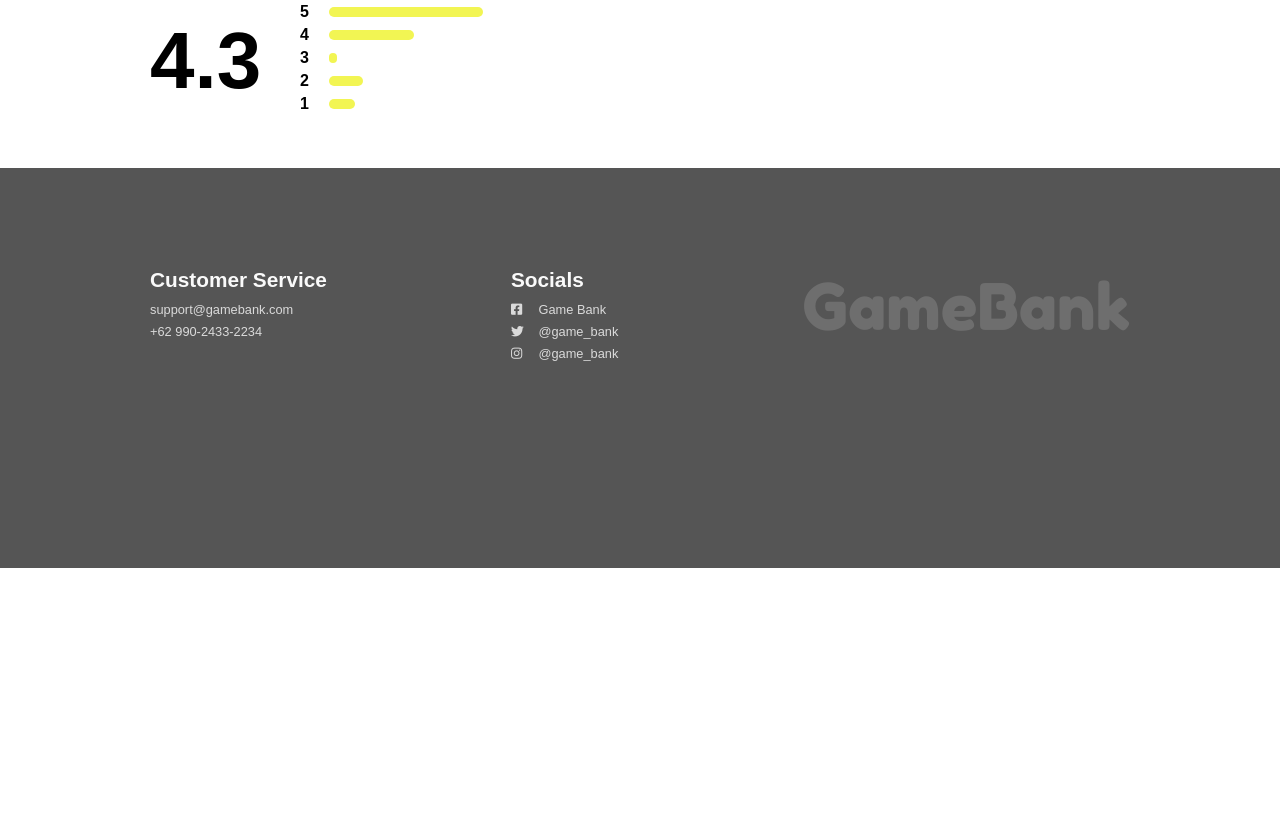
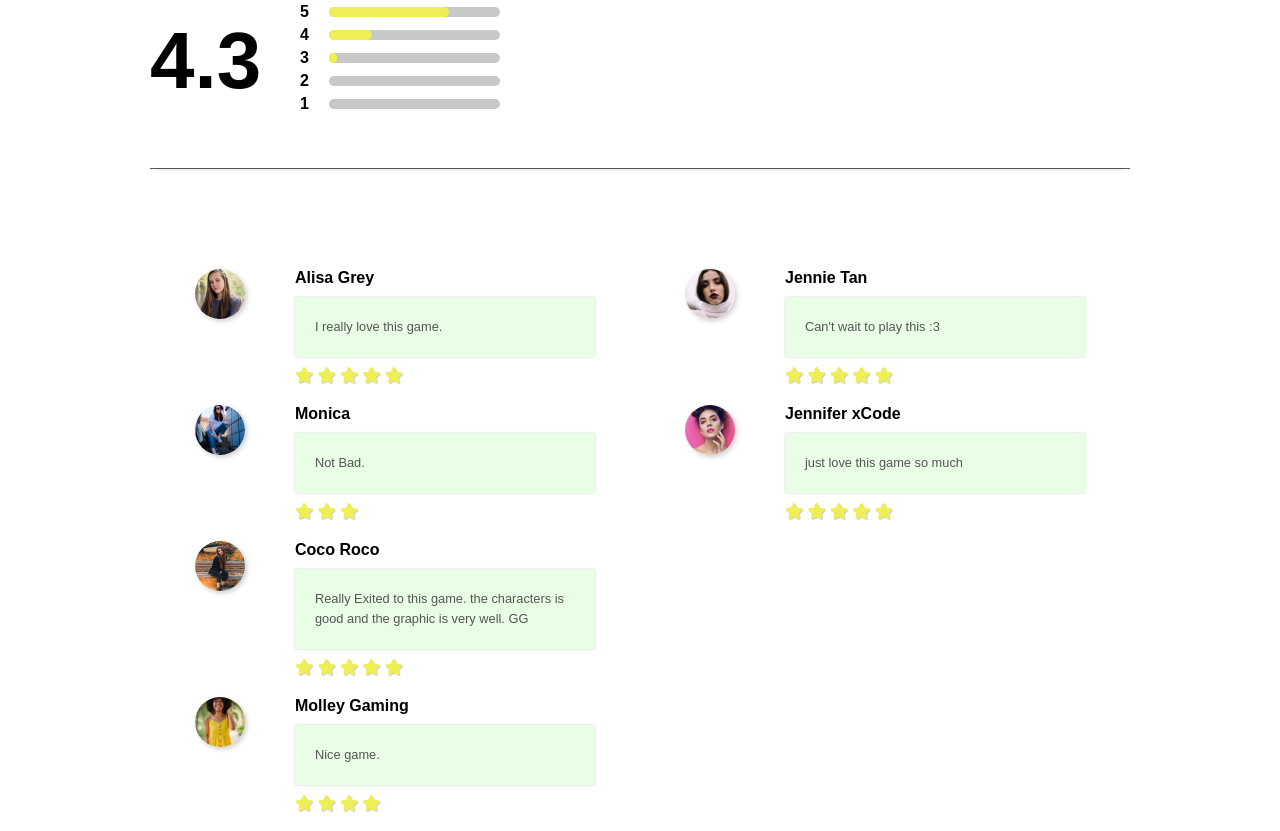
Before and after one commit to aldoBangun/gamebank, a plain HTML site: page page/detail_product.html in a window 1280 px wide. Shown: the part 869-1700 px from the top of the page. Before the commit the page ends 1437 px from the top, so only its background shows below. Drawn offline with Linux system fonts and the light colour scheme.

Commit message:
added user review

```diff
--- a/css/style.css
+++ b/css/style.css
@@ -528,6 +528,11 @@ footer ul li i{
     width: 90%;
     background-color: #6abd58;
 }
+.user-rate{
+    padding: 0 0 50px;
+    border-bottom: 1px solid #555;
+    box-shadow: 0 7px 5px -6px rgba(0,0,0,.1);
+}
 .user-rate .rating{
     display: flex;
     justify-content: space-between;
@@ -550,29 +555,76 @@ footer ul li i{
     flex: 1;
     height: 10px;
     margin: 0 0 0 20px;
+    background-color: rgba(200, 200, 200, 1);
+    border-radius: 5px;;
 }
 .user-rate .diagram .rate span:last-child::before{
     content: '';
     position: absolute;
     top: 0;
     left: 0;
-    background-color: rgb(242, 245, 83);
+    background-color: #ee5;
     height: 100%;
     z-index: 2;
     border-radius: 5px;
 }
 .user-rate .diagram .rate:nth-child(1) span:last-child::before{
-    width: 90%;
+    width: 70%;
 }
 .user-rate .diagram .rate:nth-child(2) span:last-child::before{
-    width: 50%;
+    width: 25%;
 }
 .user-rate .diagram .rate:nth-child(3) span:last-child::before{
     width: 5%;
 }
 .user-rate .diagram .rate:nth-child(4) span:last-child::before{
-    width: 20%;
+    width: 0;
 }
 .user-rate .diagram .rate:nth-child(5) span:last-child::before{
-    width: 15%;
+    width: 0;
 }
+.user-review{
+    display: flex;
+    flex-direction: column;
+    flex-wrap: wrap;
+    height: 90vh;
+    align-items: center;
+    padding: 100px 0 0;
+}
+.user-review .card{
+    min-height: 100px;
+    display: flex;
+    width: 400px;
+    margin: 0 0 20px;
+}
+.user-review .card .card-image{
+    position: relative;
+    width: 50px;
+    height: 50px;
+    border-radius: 50%;
+    overflow: hidden;
+    box-shadow: 2px 2px 5px rgba(0, 0, 0, .2);
+    margin: 0 50px 0 0;
+}
+.user-review .card .card-image img{
+    position: absolute;
+    top: 0;
+    left: 0;
+    height: 100%;
+    width: 100%;
+    object-fit: cover;
+}
+.user-review .card .card-info .comment{
+    width: 300px;
+    padding: 20px;
+    background-color: rgba(111, 250, 79, 0.15);
+    box-shadow: 0 0 2px rgba(0, 0, 0, .2);
+    margin: 10px 0;
+    font-size: .8em;
+    color: #555;
+    line-height: 20px;
+}
+.user-review .card .card-info .rating{
+    color: #ee5;
+    text-shadow: 1px 1px 1px rgba(0, 0, 0, .2);
+}
--- a/page/detail_product.html
+++ b/page/detail_product.html
@@ -122,6 +122,113 @@
                     </div>
                 </div>
             </div>
+            <div class="user-review">
+                <div class="card">
+                    <div class="card-image">
+                        <img src="../img/users/img18.jpg" alt="user">
+                    </div>
+                    <div class="card-info">
+                        <h4>Alisa Grey</h4>
+                        <div class="comment">
+                            <p>I really love this game.</p>
+                        </div>
+                        <div class="rating">
+                            <i class="fas fa-star"></i>
+                            <i class="fas fa-star"></i>
+                            <i class="fas fa-star"></i>
+                            <i class="fas fa-star"></i>
+                            <i class="fas fa-star"></i>
+                        </div>
+                    </div>
+                </div>
+                <div class="card">
+                    <div class="card-image">
+                        <img src="../img/users/img22.jpg" alt="user">
+                    </div>
+                    <div class="card-info">
+                        <h4>Monica</h4>
+                        <div class="comment">
+                            <p>Not Bad.</p>
+                        </div>
+                        <div class="rating">
+                            <i class="fas fa-star"></i>
+                            <i class="fas fa-star"></i>
+                            <i class="fas fa-star"></i>
+                        </div>
+                    </div>
+                </div>
+                <div class="card">
+                    <div class="card-image">
+                        <img src="../img/users/img23.jpg" alt="user">
+                    </div>
+                    <div class="card-info">
+                        <h4>Coco Roco</h4>
+                        <div class="comment">
+                            <p>Really Exited to this game. the characters is good and the graphic is very well. GG</p>
+                        </div>
+                        <div class="rating">
+                            <i class="fas fa-star"></i>
+                            <i class="fas fa-star"></i>
+                            <i class="fas fa-star"></i>
+                            <i class="fas fa-star"></i>
+                            <i class="fas fa-star"></i>
+                        </div>
+                    </div>
+                </div>
+                <div class="card">
+                    <div class="card-image">
+                        <img src="../img/users/img28.jpg" alt="user">
+                    </div>
+                    <div class="card-info">
+                        <h4>Molley Gaming</h4>
+                        <div class="comment">
+                            <p>Nice game.</p>
+                        </div>
+                        <div class="rating">
+                            <i class="fas fa-star"></i>
+                            <i class="fas fa-star"></i>
+                            <i class="fas fa-star"></i>
+                            <i class="fas fa-star"></i>
+                        </div>
+                    </div>
+                </div>
+                <div class="card">
+                    <div class="card-image">
+                        <img src="../img/users/img26.jpg" alt="user">
+                    </div>
+                    <div class="card-info">
+                        <h4>Jennie Tan</h4>
+                        <div class="comment">
+                            <p>Can't wait to play this :3</p>
+                        </div>
+                        <div class="rating">
+                            <i class="fas fa-star"></i>
+                            <i class="fas fa-star"></i>
+                            <i class="fas fa-star"></i>
+                            <i class="fas fa-star"></i>
+                            <i class="fas fa-star"></i>
+                        </div>
+                    </div>
+                </div>
+                <div class="card">
+                    <div class="card-image">
+                        <img src="../img/users/img29.jpg" alt="user">
+                    </div>
+                    <div class="card-info">
+                        <h4>Jennifer xCode</h4>
+                        <div class="comment">
+                            <p>just love this game so much</p>
+                        </div>
+                        <div class="rating">
+                            <i class="fas fa-star"></i>
+                            <i class="fas fa-star"></i>
+                            <i class="fas fa-star"></i>
+                            <i class="fas fa-star"></i>
+                            <i class="fas fa-star"></i>
+                        </div>
+                    </div>
+                </div>
+            </div>
         </div>
 
         <footer>
```
